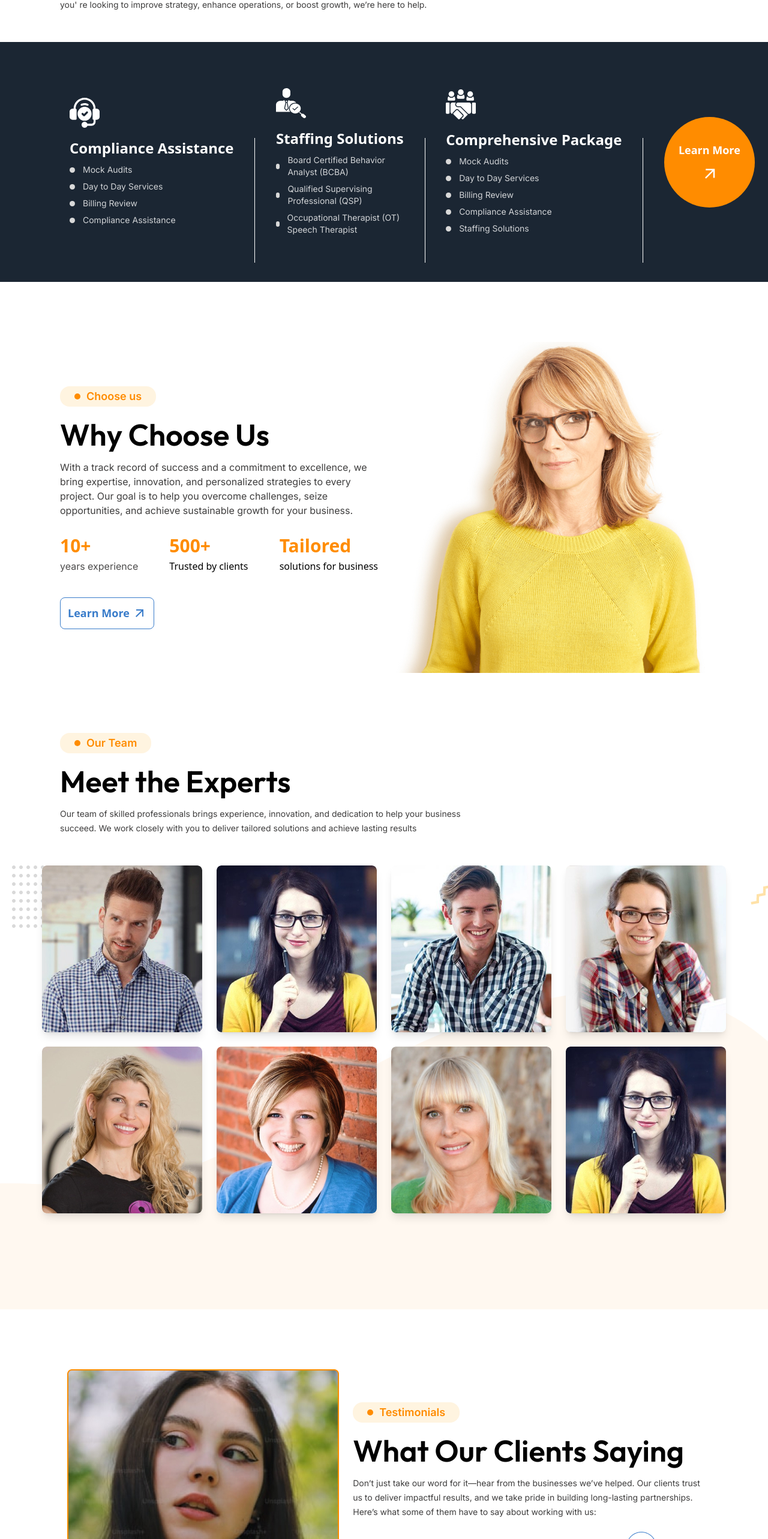
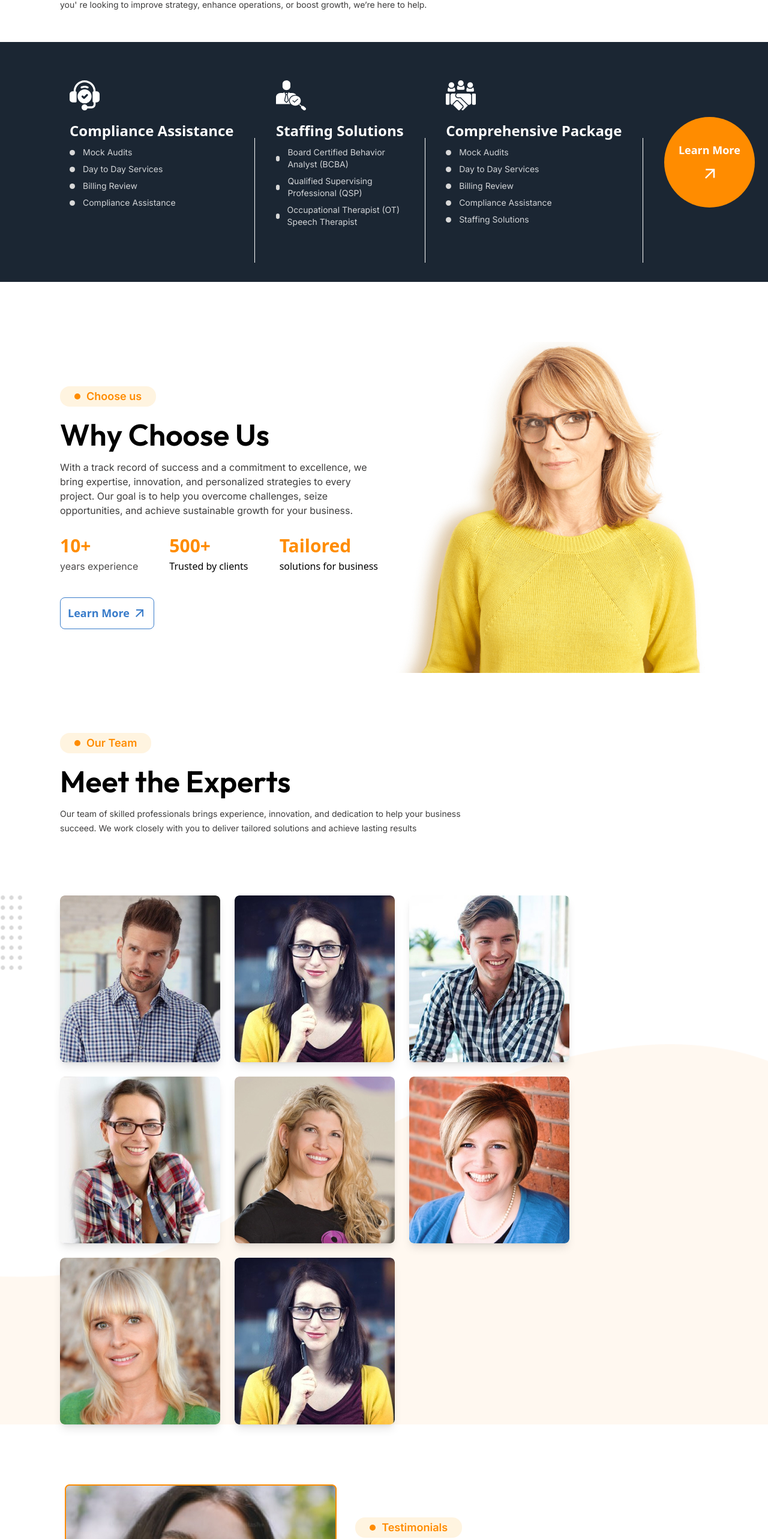
Before and after one commit to mahimnxt23/ABA-Consultancy-Copy, a React (Vite) app: page / in a window 1280 px wide. Shown: the part 1676-4242 px from the top of the page at 60% size. Built offline with nearby package versions, Linux system fonts and the light colour scheme.

Commit message:
align items

```diff
--- a/index.html
+++ b/index.html
@@ -2,7 +2,11 @@
 <html lang="en">
     <head>
         <meta charset="UTF-8" />
-    <link rel="icon" type="image/svg+xml" href="/vite.svg" />
+        <link
+            rel="icon"
+            type="image/svg+xml"
+            href="/images/ABA-Consulting-Logo.webp"
+        />
         <meta name="viewport" content="width=device-width, initial-scale=1.0" />
         <title>ABA</title>
     </head>
--- a/src/ClientSide/Home/Home.jsx
+++ b/src/ClientSide/Home/Home.jsx
@@ -202,8 +202,8 @@ const Home = () => {
                 </div>
             </div>
             {/*  */}
-            <div className="max-w-[1440px] mx-auto expert bg-[url('/images/home/hero/expertbg.png')] bg-cover bg-center bg-no-repeat min-h-[740px] mt-[50px]">
-                <div className="flex flex-wrap gap-[24px] justify-center px-[30px] lg:px-0">
+            <div className="max-w-[1440px] sectionGap mx-auto expert bg-[url('/images/home/hero/expertbg.png')] bg-cover bg-center bg-no-repeat min-h-[740px] mt-[50px]">
+                <div className=" flex flex-wrap gap-[24px] justify-center lg:justify-start px-[30px] lg:px-0">
                     {experts.map((expert, index) => (
                         <div
                             key={index}
@@ -262,7 +262,7 @@ const Home = () => {
                 </div>
             </div>
             {/*  */}
-            <div className="sectionGap max-w-[1440px] mx-auto flex justify-between flex-wrap items-center ">
+            <div className="sectionGap mt-10 max-w-[1440px] mx-auto flex justify-between gap-4 flex-wrap lg:flex-nowrap items-center ">
                 <img
                     src="/images/home/hero/clientSay.jpg"
                     alt=""
@@ -363,10 +363,10 @@ export const Services = () => {
                 {data.map((service, index) => (
                     <div
                         key={index}
-                        className="flex  items-center gap-[15px] xl:gap-[35px] mx-auto"
+                        className="flex items-center gap-[15px] xl:gap-[35px] lg:items-start mx-auto"
                     >
                         <div
-                            className={`flex flex-col ${
+                            className={`flex flex-col lg:mt-[32px]  ${
                                 index === data.length - 1
                                     ? "justify-center"
                                     : ""
```
Lines whose indentation alone changed are shown as unchanged.
